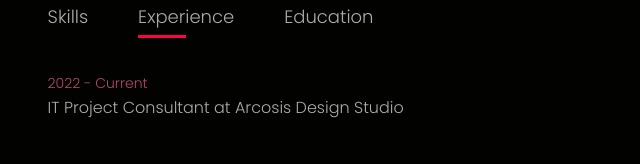
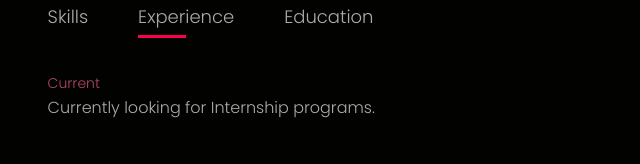
Before and after one commit to landerpogiii3/edgarallendimacali, a plain HTML site: page about.html in a window 1280 px wide. Both pictures are taken after a click on the element "Experience". Shown: the part 422-586 px from the top of the page, 490-1130 px from the left. Drawn offline with Linux system fonts and the light colour scheme.

Commit message:
Experience updated

```diff
--- a/about.html
+++ b/about.html
@@ -41,7 +41,7 @@
                     </div>
                     <div class="tab-contents" id="experience">
                         <ul>
-                            <li><span>2022 - Current</span><br>IT Project Consultant at Arcosis Design Studio</li>
+                            <li><span>Current</span><br>Currently looking for Internship programs.</li>
                         </ul>
                     </div>
                     <div class="tab-contents" id="education">
```
